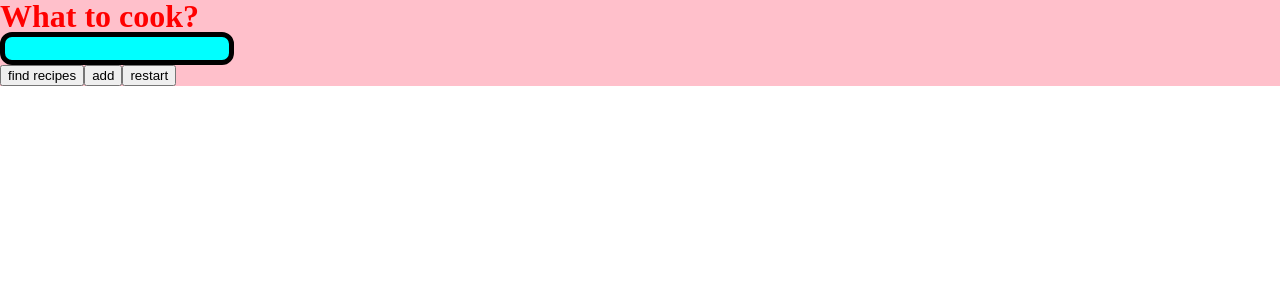
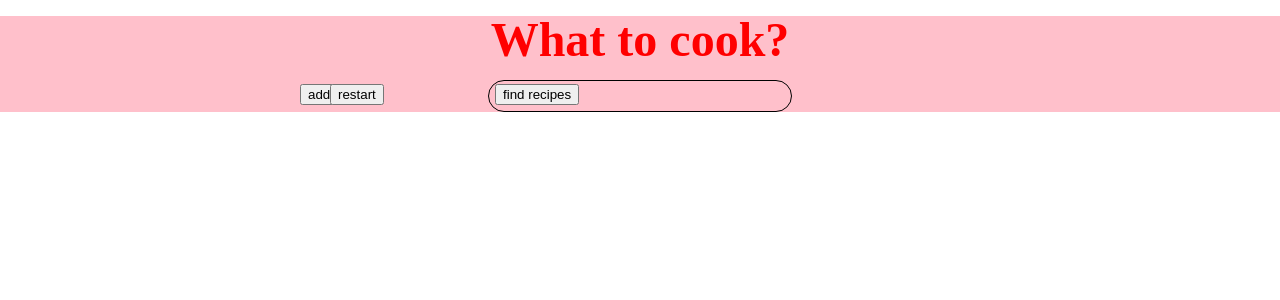
Before and after one commit to sucolova/whattocook, a React (Create React App) app: page / in a window 1280 px wide. Shown: the top 300 px of the page. Built offline with nearby package versions, Linux system fonts and the light colour scheme.

Commit message:
searchbar

```diff
--- a/src/App.css
+++ b/src/App.css
@@ -4,13 +4,18 @@ header {
 
 body {
   font-size: 16px;
+}
+
+* {
   box-sizing: border-box;
 }
 
 h1 {
   font-weight: bold;
-  font-size: 2rem;
+  font-size: 3rem;
   color: red;
+  text-align: center;
+  margin: 1rem;
 }
 
 .recipesAndDishesWrapper {
@@ -26,14 +31,47 @@ h1 {
 }
 
 #textfield {
-  border-radius: 12px;
-  border: 5px solid black;
-  background-color: aqua;
-  width: 10rem;
-  height: 1.3rem;
+  border-radius: 30px;
+  border: 1px solid black;
+  background-color: transparent;
+  width: 19rem;
+  height: 2rem;
   font-size: 1.2rem;
   font-weight: bold;
   color: blue;
   padding-left: 2rem;
   padding-right: 2rem;
+  display: block;
+  margin: 0 auto;
 }
+
+#form {
+  position: relative;
+}
+
+.buttons {
+  margin: 0 auto;
+  width: max-content;
+  height: 0px;
+  position: absolute;
+  top: 0px;
+}
+
+.searchButton {
+  position: absolute;
+  width: max-content;
+  top: 4px;
+  left: 495px;
+}
+
+.addButton {
+  position: absolute;
+  top: 4px;
+  left: 300px;
+}
+
+.resetButton {
+  position: absolute;
+  top: 4px;
+  left: 330px;
+}
--- a/src/App.js
+++ b/src/App.js
@@ -4,8 +4,6 @@ import './index.css'
 import './App.css';
 import { Results } from './features/results/Results';
 import { Ingredients } from './features/ingredients/Ingredients';
-import { Buttons } from './features/Buttons/Buttons';
-import { Suggestions } from './features/suggestions/Suggestions';
 
 function App() {
     return (
@@ -14,8 +12,6 @@ function App() {
             <header>
                 <h1>What to cook?</h1>
                 <Form />
-                <Buttons />
-                <Suggestions />
             </header>
             <Ingredients />
             <main>
--- a/src/features/Buttons/Buttons.js
+++ b/src/features/Buttons/Buttons.js
@@ -9,7 +9,7 @@ export function Buttons() {
     const input = useSelector(selectInput);
     let fetchIngredientsString = `https://api.spoonacular.com/recipes/findByIngredients?ingredients=${food}&number=10&apiKey=5bb6bc2b3c5a4b7c9d14ffbb0854d60b`;
     return (
-        <div className="Buttons">
+        <div className="buttons">
             <button
                 className="searchButton"
                 onClick={() => {
--- a/src/features/form/Form.js
+++ b/src/features/form/Form.js
@@ -2,6 +2,8 @@ import { useSelector, useDispatch } from 'react-redux';
 import { fetchSuggestions, deleteSuggestions } from '../suggestions/suggestionsSlice';
 import { deleteInput, inputChange, selectInput, updateFood } from "./formSlice";
 import { useEffect } from 'react';
+import { Buttons } from '../Buttons/Buttons.js'
+import { Suggestions } from '../suggestions/Suggestions';
 
 export function Form() {
     const input = useSelector(selectInput);
@@ -37,6 +39,8 @@ export function Form() {
                     }
                 }}
             />
+            < Suggestions />
+            <Buttons />
         </div>
     )
 }
```
